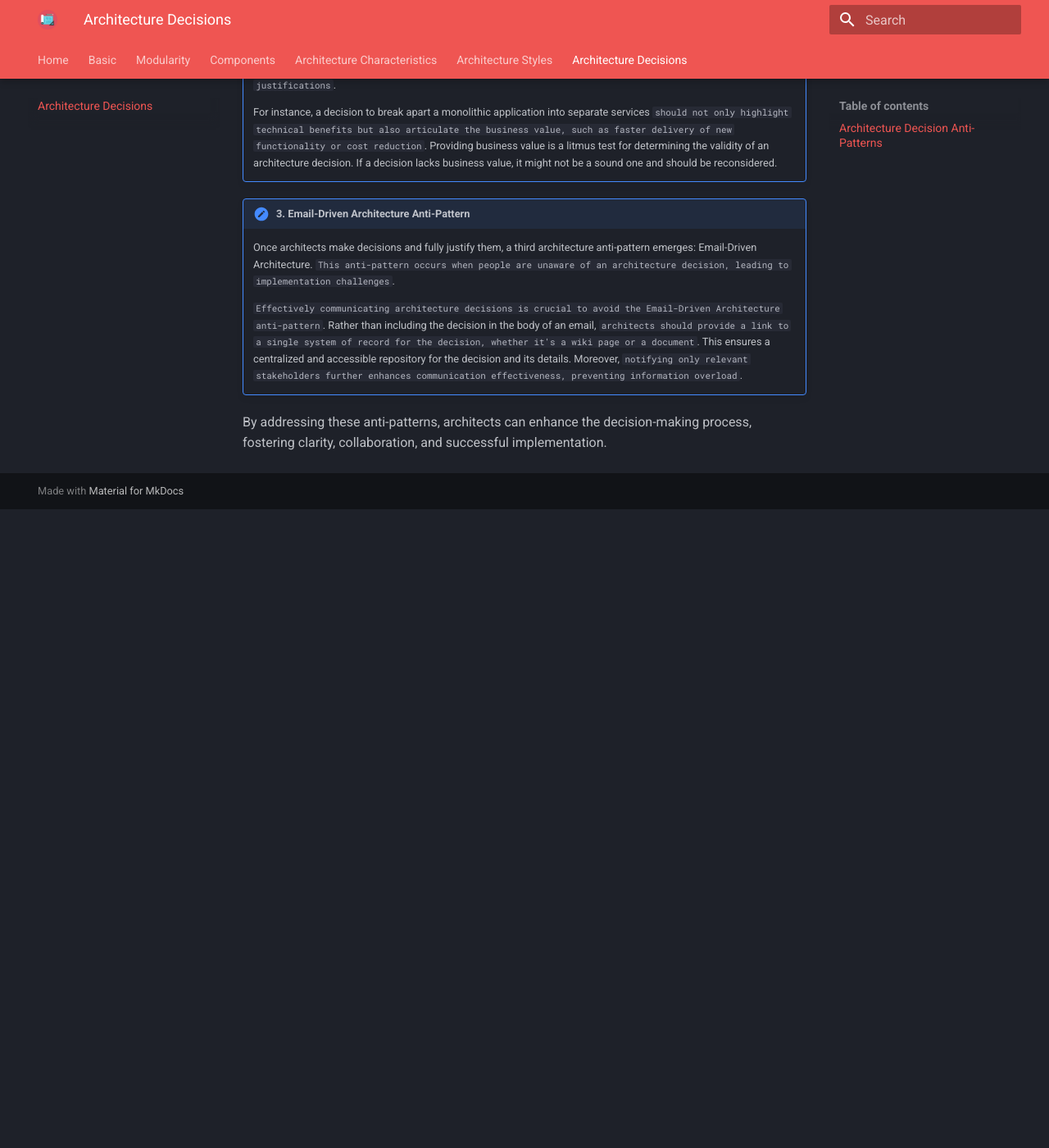
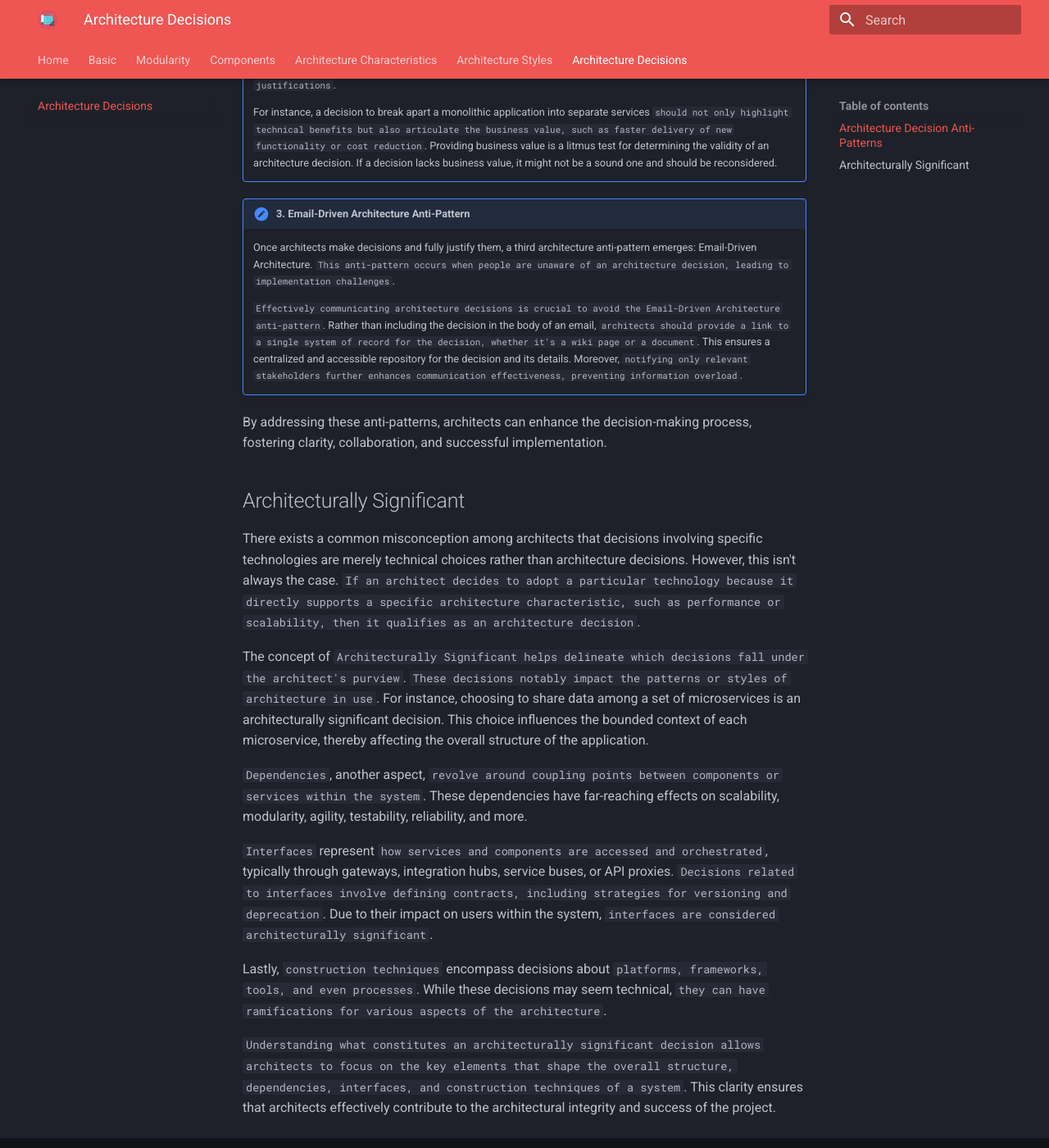
Before and after one commit to RomeroGabriel/mastering-software-architecture, an MkDocs documentation site: the page built from doc/arch_decisions/index.md, in a window 1280 px wide and 1400 px high, scrolled down 1082 px. Shown: the whole window at 82% size. Built offline with MkDocs 1.6.1 and Material for MkDocs 9.7.7, drawn with Linux system fonts in a browser that asks for light colours; before the commit the page ends 1703 px from its top, so only the background shows below that.

Commit message:
add Architecturally Significant

```diff
--- a/doc/arch_decisions/index.md
+++ b/doc/arch_decisions/index.md
@@ -26,3 +26,17 @@ Not surprisingly, `several pitfalls emerge when architects make decisions`. Thre
     `Effectively communicating architecture decisions is crucial to avoid the Email-Driven Architecture anti-pattern`. Rather than including the decision in the body of an email, `architects should provide a link to a single system of record for the decision, whether it's a wiki page or a document`. This ensures a centralized and accessible repository for the decision and its details. Moreover, `notifying only relevant stakeholders further enhances communication effectiveness, preventing information overload`.
 
 By addressing these anti-patterns, architects can enhance the decision-making process, fostering clarity, collaboration, and successful implementation.
+
+## Architecturally Significant
+
+There exists a common misconception among architects that decisions involving specific technologies are merely technical choices rather than architecture decisions. However, this isn't always the case. `If an architect decides to adopt a particular technology because it directly supports a specific architecture characteristic, such as performance or scalability, then it qualifies as an architecture decision`.
+
+The concept of `Architecturally Significant helps delineate which decisions fall under the architect's purview`. `These decisions notably impact the patterns or styles of architecture in use`. For instance, choosing to share data among a set of microservices is an architecturally significant decision. This choice influences the bounded context of each microservice, thereby affecting the overall structure of the application.
+
+`Dependencies`, another aspect, `revolve around coupling points between components or services within the system`. These dependencies have far-reaching effects on scalability, modularity, agility, testability, reliability, and more.
+
+`Interfaces` represent `how services and components are accessed and orchestrated`, typically through gateways, integration hubs, service buses, or API proxies. `Decisions related to interfaces involve defining contracts, including strategies for versioning and deprecation`. Due to their impact on users within the system, `interfaces are considered architecturally significant`.
+
+Lastly, `construction techniques` encompass decisions about `platforms, frameworks, tools, and even processes`. While these decisions may seem technical, `they can have ramifications for various aspects of the architecture`.
+
+`Understanding what constitutes an architecturally significant decision allows architects to focus on the key elements that shape the overall structure, dependencies, interfaces, and construction techniques of a system`. This clarity ensures that architects effectively contribute to the architectural integrity and success of the project.
```
